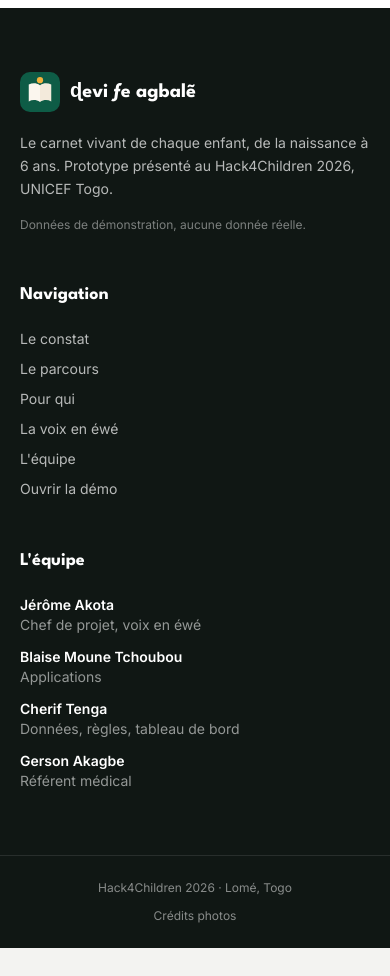
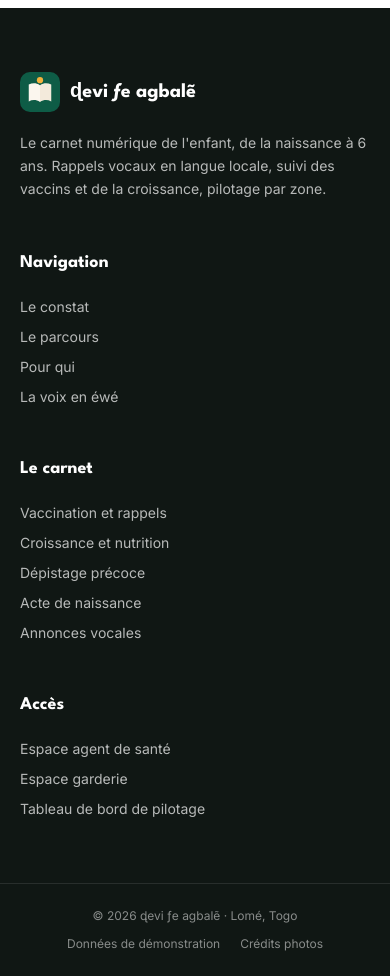
Before and after one commit to jerome-byte/Devi-fe-agbale, a Next.js app in the folder apps/frontend/: page / in a window 390 px wide. Shown: the part 8920-9896 px from the top of the page. Before the commit the page ends 9868 px from the top, so only its background shows below. Built offline with nearby package versions, Linux system fonts and the light colour scheme.

Commit message:
refactor(frontend): retirer l'équipe de la vitrine et rendre le pied de page plus sobre

```diff
--- a/apps/frontend/src/app/accueil.tsx
+++ b/apps/frontend/src/app/accueil.tsx
@@ -105,7 +105,6 @@ const NAV = [
   { href: "#parcours", libelle: "Le parcours" },
   { href: "#espaces", libelle: "Pour qui" },
   { href: "#voix", libelle: "La voix en éwé" },
-  { href: "#equipe", libelle: "L'équipe" },
 ];
 
 function Entete() {
@@ -573,22 +572,19 @@ function Appel() {
 /* --------------------------------------------------------------- pied */
 
 function Pied() {
-  const equipe = [
-    { n: "Jérôme Akota", r: "Chef de projet, voix en éwé" },
-    { n: "Blaise Moune Tchoubou", r: "Applications" },
-    { n: "Cherif Tenga", r: "Données, règles, tableau de bord" },
-    { n: "Gerson Akagbe", r: "Référent médical" },
-  ];
+  const modules = ["Vaccination et rappels", "Croissance et nutrition", "Dépistage précoce", "Acte de naissance", "Annonces vocales"];
+  const acces = ["Espace agent de santé", "Espace garderie", "Tableau de bord de pilotage"];
   return (
-    <footer id="equipe" className="scroll-mt-20 bg-dark-950 text-white/70">
-      <div className="container-site grid gap-12 py-16 md:grid-cols-2 lg:grid-cols-[1.3fr_1fr_1.4fr]">
+    <footer className="bg-dark-950 text-white/70">
+      <div className="container-site grid gap-12 py-16 sm:grid-cols-2 lg:grid-cols-[1.4fr_1fr_1fr_1fr]">
         <div>
           <Link href="/" className="flex items-center gap-2.5">
             <LogoMarque className="size-10" />
             <span className="font-vitrine text-xl font-bold text-white">ɖevi ƒe agbalẽ</span>
           </Link>
-          <p className="mt-5 max-w-sm text-sm leading-relaxed">Le carnet vivant de chaque enfant, de la naissance à 6 ans. Prototype présenté au Hack4Children 2026, UNICEF Togo.</p>
-          <p className="mt-4 text-xs text-white/45">Données de démonstration, aucune donnée réelle.</p>
+          <p className="mt-5 max-w-sm text-sm leading-relaxed">
+            Le carnet numérique de l&apos;enfant, de la naissance à 6 ans. Rappels vocaux en langue locale, suivi des vaccins et de la croissance, pilotage par zone.
+          </p>
         </div>
         <div>
           <p className="font-vitrine text-lg font-bold text-white">Navigation</p>
@@ -600,20 +596,24 @@ function Pied() {
                 </a>
               </li>
             ))}
-            <li>
-              <Link href="/connexion" className="transition hover:text-white">
-                Ouvrir la démo
-              </Link>
-            </li>
           </ul>
         </div>
         <div>
-          <p className="font-vitrine text-lg font-bold text-white">L&apos;équipe</p>
-          <ul className="mt-5 grid gap-3 text-sm sm:grid-cols-2">
-            {equipe.map((p) => (
-              <li key={p.n}>
-                <span className="block font-semibold text-white">{p.n}</span>
-                <span className="text-white/55">{p.r}</span>
+          <p className="font-vitrine text-lg font-bold text-white">Le carnet</p>
+          <ul className="mt-5 space-y-2.5 text-sm">
+            {modules.map((m) => (
+              <li key={m}>{m}</li>
+            ))}
+          </ul>
+        </div>
+        <div>
+          <p className="font-vitrine text-lg font-bold text-white">Accès</p>
+          <ul className="mt-5 space-y-2.5 text-sm">
+            {acces.map((a) => (
+              <li key={a}>
+                <Link href="/connexion" className="transition hover:text-white">
+                  {a}
+                </Link>
               </li>
             ))}
           </ul>
@@ -621,10 +621,13 @@ function Pied() {
       </div>
       <div className="border-t border-white/10">
         <div className="container-site flex flex-col items-center justify-between gap-3 py-6 text-xs text-white/50 sm:flex-row">
-          <span>Hack4Children 2026 · Lomé, Togo</span>
-          <Link href="/credits" className="transition hover:text-white">
-            Crédits photos
-          </Link>
+          <span>© 2026 ɖevi ƒe agbalẽ · Lomé, Togo</span>
+          <span className="flex items-center gap-5">
+            <span>Données de démonstration</span>
+            <Link href="/credits" className="transition hover:text-white">
+              Crédits photos
+            </Link>
+          </span>
         </div>
       </div>
     </footer>
--- a/apps/frontend/src/components/carnet.tsx
+++ b/apps/frontend/src/components/carnet.tsx
@@ -482,7 +482,7 @@ function Croissance({ enfant, auJour, educ }: { enfant: Enfant; auJour: string;
           {etat.niveau !== "inconnu" && (
             <p className="mt-3 text-[0.88rem] text-muted">
               {etat.stagnation ? "Stagnation : " : ""}
-              {etat.detail}. Seuils de Gerson : à surveiller sous -2, à orienter sous -3. Courbes taille et IMC à venir.
+              {etat.detail}. Seuils : à surveiller sous -2, à orienter sous -3.
             </p>
           )}
         </CarteCorps>
```
